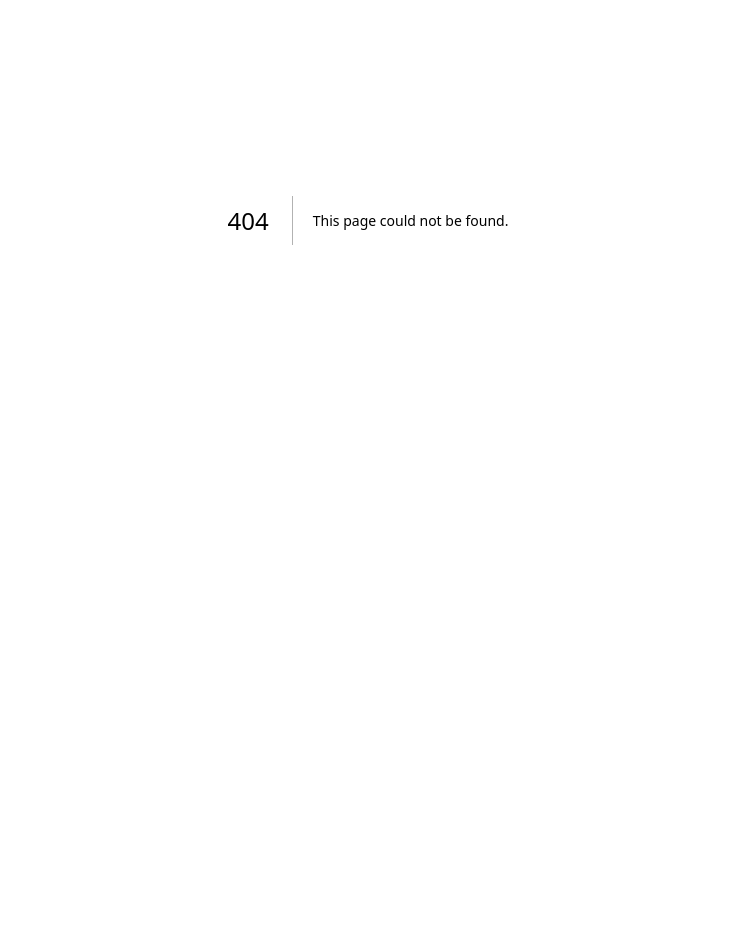
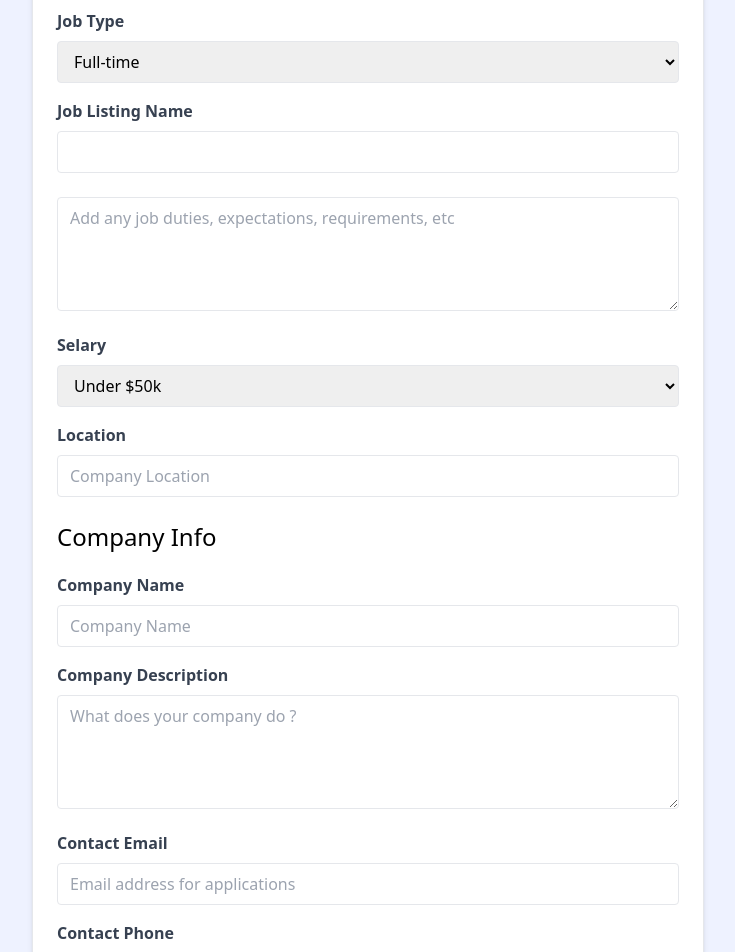
Before and after one commit to Aboobarkarm/job-listings, a Next.js app: page /edit-job in a window 1280 px wide. Before the commit this address had no page. Shown: the part 180-1132 px from the top of the page, without its empty margins (272-1007 px from the left). Before the commit the page ends 800 px from the top, so only its background shows below. Built offline with nearby package versions, Linux system fonts and the light colour scheme.

Commit message:
working on not found page

```diff
--- /dev/null
+++ b/app/edit-job/page.jsx
@@ -0,0 +1,172 @@
+
+export default function EditJob() {
+  return (
+    <section className='bg-indigo-50'>
+      <div className='container mx-auto max-w-2xl py-24'>
+        <div className='bg-white px-6 py-8 rounded-md shadow-md border m-4 md:m-0'>
+          <form>
+            <h2 className='text-3xl font-semibold text-center mb-6'>Add Job</h2>
+            <div className='mb-4'>
+              <label
+              htmlFor="type"
+              className='text-gray-700 block font-bold mb-2'
+              >
+                Job Type
+              </label>
+              <select
+              name="type"
+               id="type"
+              className='border rounded w-full py-2 px-3'
+              required
+              >
+                <option value="Full-time">Full-time</option>
+                <option value="Part-Time">Part-Time</option>
+                <option value="Remote">Remote</option>
+                <option value="Intenship">Intenship</option>
+              </select>
+            </div>
+            <div className='mb-4'>
+              <label
+              className='text-gray-700 block font-bold mb-2'
+              >
+                Job Listing Name
+              </label>
+              <input
+              type="text"
+              name='title'
+              id='title'
+              className='border rounded w-full px-3 py-2 mb-2'
+              required
+              />
+            </div>
+            <div className='mb-4'>
+              <label
+              htmlFor="description"
+              className='block font-bold text-gray-700 mb-2'
+              >
+              </label>
+              <textarea
+              name="description"
+              id="description"
+              rows='4'
+              placeholder='Add any job duties, expectations, requirements, etc'
+              className='border rounded w-full px-3 py-2'
+              >
+              </textarea>
+            </div>
+            <div className='mb-4'>
+              <label
+              htmlFor="type"
+              className='block text-gray-700 font-bold mb-2'
+              >
+                Selary
+              </label>
+              <select
+              name="selary"
+              id="selary"
+              required
+              className='border rounded w-full px-3 py-2'
+              >
+                <option value="Under $50k">Under $50k</option>
+                <option value="$50k - $60">$50 - $60</option>
+                <option value="$60k - $70k">$60k - $70k</option>
+                <option value="$70k - $80k">$70k - $80k</option>
+                <option value="$80k - $90k">$80k - $90k</option>
+                <option value="$90k - $100k">$90k - $100k</option>
+                <option value="$100k - $125k">$100k - $125k</option>
+                <option value="$125k - $150k">$125k - $150k</option>
+                <option value="$150k - $175k">$150k - $175k</option>
+                <option value="$175k - $200k">$175k - $200k</option>
+                <option value="Over $200k">Over $200k</option>
+              </select>
+            </div>
+            <div className='mb-4'>
+              <label
+              className='block text-gray-700 font-bold mb-2'
+              >
+                Location
+              </label>
+              <input
+              type="text"
+              name='location'
+              id='location'
+              placeholder='Company Location'
+              required
+              className='border rounded w-full px-3 py-2 mb-2'
+              />
+            </div>
+            <h3 className='text-2xl mb-5'>Company Info</h3>
+            <div className='mb-4'>
+              <label
+              htmlFor="company"
+              className='block text-gray-700 font-bold mb-2'
+              >
+                Company Name
+              </label>
+              <input
+               type="text"
+               id='company'
+               name='company'
+               placeholder='Company Name'
+               required
+               className='w-full py-2 px-3 border rounded'
+               />
+            </div>
+            <div className='mb-4'>
+              <label
+               htmlFor="company_decription"
+               className='block text-gray-700 font-bold mb-2'
+              >
+                Company Description
+              </label>
+              <textarea
+              name="company_description"
+               id="company_description"
+               rows='4'
+               placeholder='What does your company do ?'
+               className='w-full py-2 px-3 border rounded'
+               >
+               </textarea>
+            </div>
+            <div className='mb-4'>
+              <label
+               htmlFor="contact_email"
+               className='block text-gray-700 font-bold mb-2'
+              >
+                Contact Email
+              </label>
+              <input
+              type="email"
+              id='contact_email'
+              name='contact_email'
+              placeholder='Email address for applications'
+              required
+              className='w-full py-2 px-3 border rounded'
+               />
+            </div>
+            <div className='mb-4'>
+            <label
+            htmlFor="contact_phone"
+            className='block text-gray-700 font-bold mb-2'
+            >
+            Contact Phone
+            </label>
+            <input
+             type="tel"
+             id='contact_phone'
+             name='contact_phone'
+             placeholder='Optional phone for applications'
+             className='w-full py-2 px-4 border rounded'
+             />
+            </div>
+            <div>
+              <button type='summit' className='bg-indigo-500 hover:bg-indigo-600 text-white font-bold py-2 px-4 rounded-full w-full'>
+                Add Job
+              </button>
+            </div>
+          </form>
+        </div>
+      </div>
+    </section>
+  );
+};
--- a/app/layout.js
+++ b/app/layout.js
@@ -23,9 +23,7 @@ export default function RootLayout({ children }) {
       <body
         className={`${geistSans.variable} ${geistMono.variable} antialiased`}>
           <NavBar />
-          <div>
           {children}
-          </div>
           </body>
     </html>
   );
--- /dev/null
+++ b/app/not-found.jsx
@@ -0,0 +1,19 @@
+import Link from 'next/link';
+
+export default function NotFound() {
+  return (
+    <section className='py-24 bg-indigo-700'>
+      <div className='max-w-7xl mx-auto px-4 sm:px-6 lg:px-8 flex flex-col items-center'>
+        <p className='text-white font-bold text-lg'>Opps!</p>
+        <h1 className='text-white text-5xl md:text-9xl font-bold'>404</h1>
+        <p className='text-white font-bold text-lg mb-3'>Sorry we could'nt find that page.</p>
+        <p className='text-white'>
+          From here you can either check out the <span>
+          <Link className='underline' href={'/'}>font page </Link>
+          </span>
+           or try searching for what you were trying to find.
+        </p>
+      </div>
+  </section>
+  )
+}
```
